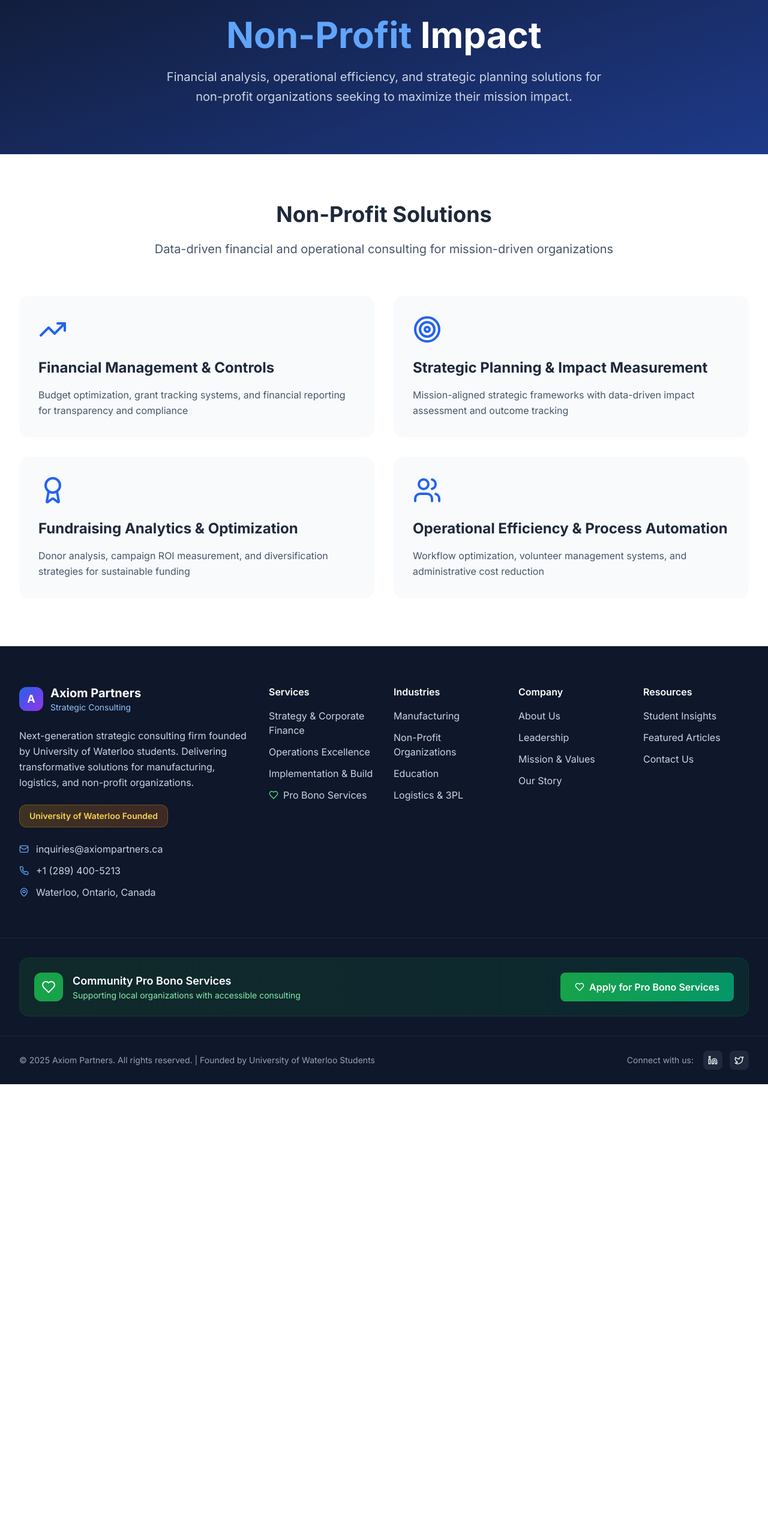
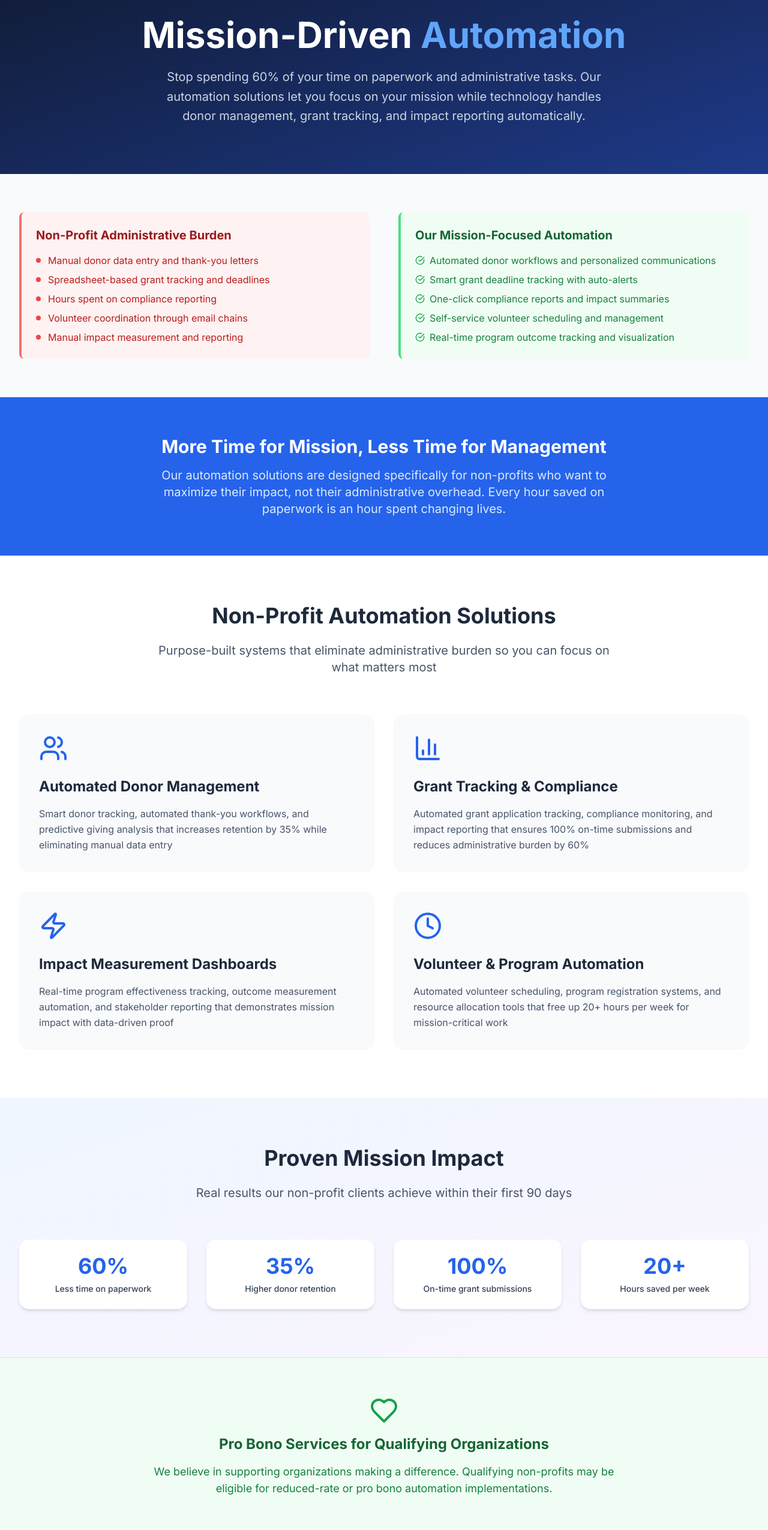
Before and after one commit to wlerouxaxiom/Axiom-Partners-Website, a Next.js app: page /industries/non-profit in a window 1280 px wide. Shown: the part 236-2786 px from the top of the page at 60% size. Before the commit the page ends 2043 px from the top, so only its background shows below. Built offline with nearby package versions, Linux system fonts and the light colour scheme.

Commit message:
Update Non-Profit page with mission-driven automation messaging

```diff
--- a/app/industries/non-profit/page.tsx
+++ b/app/industries/non-profit/page.tsx
@@ -1,30 +1,37 @@
 'use client';
 import React from 'react';
 import { motion } from 'framer-motion';
-import { Heart, CheckCircle, TrendingUp, Users, Target, Award } from 'lucide-react';
+import { Heart, Zap, BarChart3, Users, Clock, CheckCircle } from 'lucide-react';
 
 export default function NonProfit() {
   const solutions = [
     {
-      icon: TrendingUp,
-      title: 'Financial Management & Controls',
-      description: 'Budget optimization, grant tracking systems, and financial reporting for transparency and compliance'
+      icon: Users,
+      title: 'Automated Donor Management',
+      description: 'Smart donor tracking, automated thank-you workflows, and predictive giving analysis that increases retention by 35% while eliminating manual data entry'
     },
     {
-      icon: Target,
-      title: 'Strategic Planning & Impact Measurement',
-      description: 'Mission-aligned strategic frameworks with data-driven impact assessment and outcome tracking'
+      icon: BarChart3,
+      title: 'Grant Tracking & Compliance',
+      description: 'Automated grant application tracking, compliance monitoring, and impact reporting that ensures 100% on-time submissions and reduces administrative burden by 60%'
     },
     {
-      icon: Award,
-      title: 'Fundraising Analytics & Optimization',
-      description: 'Donor analysis, campaign ROI measurement, and diversification strategies for sustainable funding'
+      icon: Zap,
+      title: 'Impact Measurement Dashboards',
+      description: 'Real-time program effectiveness tracking, outcome measurement automation, and stakeholder reporting that demonstrates mission impact with data-driven proof'
     },
     {
-      icon: Users,
-      title: 'Operational Efficiency & Process Automation',
-      description: 'Workflow optimization, volunteer management systems, and administrative cost reduction'
+      icon: Clock,
+      title: 'Volunteer & Program Automation',
+      description: 'Automated volunteer scheduling, program registration systems, and resource allocation tools that free up 20+ hours per week for mission-critical work'
     }
+  ];
+
+  const outcomes = [
+    { metric: '60%', description: 'Less time on paperwork' },
+    { metric: '35%', description: 'Higher donor retention' },
+    { metric: '100%', description: 'On-time grant submissions' },
+    { metric: '20+', description: 'Hours saved per week' }
   ];
 
   return (
@@ -40,11 +47,73 @@ export default function NonProfit() {
           >
             <Heart className="w-20 h-20 text-blue-400 mx-auto mb-6" />
             <h1 className="text-5xl md:text-6xl font-bold mb-6">
-              <span className="text-blue-400">Non-Profit</span> Impact
+              Mission-Driven <span className="text-blue-400">Automation</span>
             </h1>
             <p className="text-xl text-slate-300 max-w-3xl mx-auto leading-relaxed">
-              Financial analysis, operational efficiency, and strategic planning solutions
-              for non-profit organizations seeking to maximize their mission impact.
+              Stop spending 60% of your time on paperwork and administrative tasks. Our automation solutions
+              let you focus on your mission while technology handles donor management, grant tracking, and impact reporting automatically.
+            </p>
+          </motion.div>
+        </div>
+      </section>
+
+      {/* Problem/Solution Contrast */}
+      <section className="py-16 bg-slate-50">
+        <div className="max-w-7xl mx-auto px-4 sm:px-6 lg:px-8">
+          <div className="grid grid-cols-1 lg:grid-cols-2 gap-12">
+            <motion.div
+              initial={{ opacity: 0, x: -30 }}
+              whileInView={{ opacity: 1, x: 0 }}
+              transition={{ duration: 0.8 }}
+              viewport={{ once: true }}
+              className="bg-red-50 border-l-4 border-red-400 rounded-lg p-6"
+            >
+              <h3 className="text-xl font-bold text-red-800 mb-4">Non-Profit Administrative Burden</h3>
+              <ul className="space-y-2 text-red-700">
+                <li className="flex items-center"><span className="w-2 h-2 bg-red-500 rounded-full mr-3"></span>Manual donor data entry and thank-you letters</li>
+                <li className="flex items-center"><span className="w-2 h-2 bg-red-500 rounded-full mr-3"></span>Spreadsheet-based grant tracking and deadlines</li>
+                <li className="flex items-center"><span className="w-2 h-2 bg-red-500 rounded-full mr-3"></span>Hours spent on compliance reporting</li>
+                <li className="flex items-center"><span className="w-2 h-2 bg-red-500 rounded-full mr-3"></span>Volunteer coordination through email chains</li>
+                <li className="flex items-center"><span className="w-2 h-2 bg-red-500 rounded-full mr-3"></span>Manual impact measurement and reporting</li>
+              </ul>
+            </motion.div>
+
+            <motion.div
+              initial={{ opacity: 0, x: 30 }}
+              whileInView={{ opacity: 1, x: 0 }}
+              transition={{ duration: 0.8 }}
+              viewport={{ once: true }}
+              className="bg-green-50 border-l-4 border-green-400 rounded-lg p-6"
+            >
+              <h3 className="text-xl font-bold text-green-800 mb-4">Our Mission-Focused Automation</h3>
+              <ul className="space-y-2 text-green-700">
+                <li className="flex items-center"><CheckCircle className="w-4 h-4 text-green-600 mr-2"></CheckCircle>Automated donor workflows and personalized communications</li>
+                <li className="flex items-center"><CheckCircle className="w-4 h-4 text-green-600 mr-2"></CheckCircle>Smart grant deadline tracking with auto-alerts</li>
+                <li className="flex items-center"><CheckCircle className="w-4 h-4 text-green-600 mr-2"></CheckCircle>One-click compliance reports and impact summaries</li>
+                <li className="flex items-center"><CheckCircle className="w-4 h-4 text-green-600 mr-2"></CheckCircle>Self-service volunteer scheduling and management</li>
+                <li className="flex items-center"><CheckCircle className="w-4 h-4 text-green-600 mr-2"></CheckCircle>Real-time program outcome tracking and visualization</li>
+              </ul>
+            </motion.div>
+          </div>
+        </div>
+      </section>
+
+      {/* Mission Impact Statement */}
+      <section className="py-16 bg-blue-600">
+        <div className="max-w-4xl mx-auto px-4 sm:px-6 lg:px-8 text-center">
+          <motion.div
+            initial={{ opacity: 0, y: 30 }}
+            whileInView={{ opacity: 1, y: 0 }}
+            transition={{ duration: 0.8 }}
+            viewport={{ once: true }}
+          >
+            <h2 className="text-3xl font-bold text-white mb-4">
+              More Time for Mission, Less Time for Management
+            </h2>
+            <p className="text-xl text-blue-100">
+              Our automation solutions are designed specifically for non-profits who want to maximize
+              their impact, not their administrative overhead. Every hour saved on paperwork is an hour
+              spent changing lives.
             </p>
           </motion.div>
         </div>
@@ -60,9 +129,9 @@ export default function NonProfit() {
             viewport={{ once: true }}
             className="text-center mb-16"
           >
-            <h2 className="text-4xl font-bold text-slate-800 mb-6">Non-Profit Solutions</h2>
+            <h2 className="text-4xl font-bold text-slate-800 mb-6">Non-Profit Automation Solutions</h2>
             <p className="text-xl text-slate-600 max-w-3xl mx-auto">
-              Data-driven financial and operational consulting for mission-driven organizations
+              Purpose-built systems that eliminate administrative burden so you can focus on what matters most
             </p>
           </motion.div>
 
@@ -76,7 +145,7 @@ export default function NonProfit() {
                 viewport={{ once: true }}
                 className="group"
               >
-                <div className="bg-slate-50 rounded-2xl p-8 hover:shadow-lg transition-all duration-300 hover:-translate-y-2 h-full">
+                <div className="bg-slate-50 rounded-2xl p-8 hover:shadow-lg transition-all duration-300 hover:-translate-y-2 h-full border border-transparent hover:border-blue-200">
                   <solution.icon className="w-12 h-12 text-blue-600 mb-6 group-hover:scale-110 transition-transform" />
                   <h3 className="text-2xl font-bold text-slate-800 mb-4">{solution.title}</h3>
                   <p className="text-slate-600 leading-relaxed">{solution.description}</p>
@@ -86,6 +155,97 @@ export default function NonProfit() {
           </div>
         </div>
       </section>
+
+      {/* Measurable Outcomes */}
+      <section className="py-20 bg-gradient-to-br from-blue-50 to-purple-50">
+        <div className="max-w-7xl mx-auto px-4 sm:px-6 lg:px-8">
+          <motion.div
+            initial={{ opacity: 0, y: 30 }}
+            whileInView={{ opacity: 1, y: 0 }}
+            transition={{ duration: 0.8 }}
+            viewport={{ once: true }}
+            className="text-center mb-16"
+          >
+            <h2 className="text-4xl font-bold text-slate-800 mb-6">Proven Mission Impact</h2>
+            <p className="text-xl text-slate-600">
+              Real results our non-profit clients achieve within their first 90 days
+            </p>
+          </motion.div>
+
+          <div className="grid grid-cols-2 md:grid-cols-4 gap-8">
+            {outcomes.map((outcome, index) => (
+              <motion.div
+                key={outcome.metric}
+                initial={{ opacity: 0, y: 30 }}
+                whileInView={{ opacity: 1, y: 0 }}
+                transition={{ duration: 0.8, delay: index * 0.2 }}
+                viewport={{ once: true }}
+                className="text-center bg-white rounded-2xl p-6 shadow-md"
+              >
+                <div className="text-4xl font-bold text-blue-600 mb-2">{outcome.metric}</div>
+                <div className="text-slate-700 text-sm font-medium">{outcome.description}</div>
+              </motion.div>
+            ))}
+          </div>
+        </div>
+      </section>
+
+      {/* Pro Bono Highlight */}
+      <section className="py-16 bg-green-50 border-y border-green-200">
+        <div className="max-w-4xl mx-auto px-4 sm:px-6 lg:px-8 text-center">
+          <motion.div
+            initial={{ opacity: 0, y: 30 }}
+            whileInView={{ opacity: 1, y: 0 }}
+            transition={{ duration: 0.8 }}
+            viewport={{ once: true }}
+          >
+            <Heart className="w-12 h-12 text-green-600 mx-auto mb-4" />
+            <h2 className="text-2xl font-bold text-green-800 mb-4">
+              Pro Bono Services for Qualifying Organizations
+            </h2>
+            <p className="text-green-700 text-lg">
+              We believe in supporting organizations making a difference. Qualifying non-profits
+              may be eligible for reduced-rate or pro bono automation implementations.
+            </p>
+          </motion.div>
+        </div>
+      </section>
+
+      {/* CTA Section */}
+      <section className="py-20 bg-slate-900">
+        <div className="max-w-7xl mx-auto px-4 sm:px-6 lg:px-8 text-center">
+          <motion.div
+            initial={{ opacity: 0, y: 30 }}
+            whileInView={{ opacity: 1, y: 0 }}
+            transition={{ duration: 0.8 }}
+            viewport={{ once: true }}
+          >
+            <h2 className="text-4xl font-bold text-white mb-6">
+              Ready to Automate Your Mission-Critical Work?
+            </h2>
+            <p className="text-xl text-slate-300 mb-8 max-w-3xl mx-auto">
+              Let us handle the administrative burden so you can focus on changing lives.
+              See how our automation solutions can free up 20+ hours per week for your real work.
+            </p>
+            <div className="flex flex-col sm:flex-row gap-4 justify-center">
+              <motion.a
+                whileHover={{ scale: 1.05 }}
+                href="/contact"
+                className="inline-flex items-center px-8 py-4 bg-gradient-to-r from-blue-600 to-purple-600 text-white rounded-xl font-semibold hover:shadow-lg transition-all duration-300"
+              >
+                Schedule Your Mission Assessment
+              </motion.a>
+              <motion.a
+                whileHover={{ scale: 1.05 }}
+                href="/contact"
+                className="inline-flex items-center px-8 py-4 border-2 border-green-400 text-green-400 rounded-xl font-semibold hover:bg-green-400 hover:text-white transition-all duration-300"
+              >
+                Learn About Pro Bono Services
+              </motion.a>
+            </div>
+          </motion.div>
+        </div>
+      </section>
     </div>
   );
 }
```
